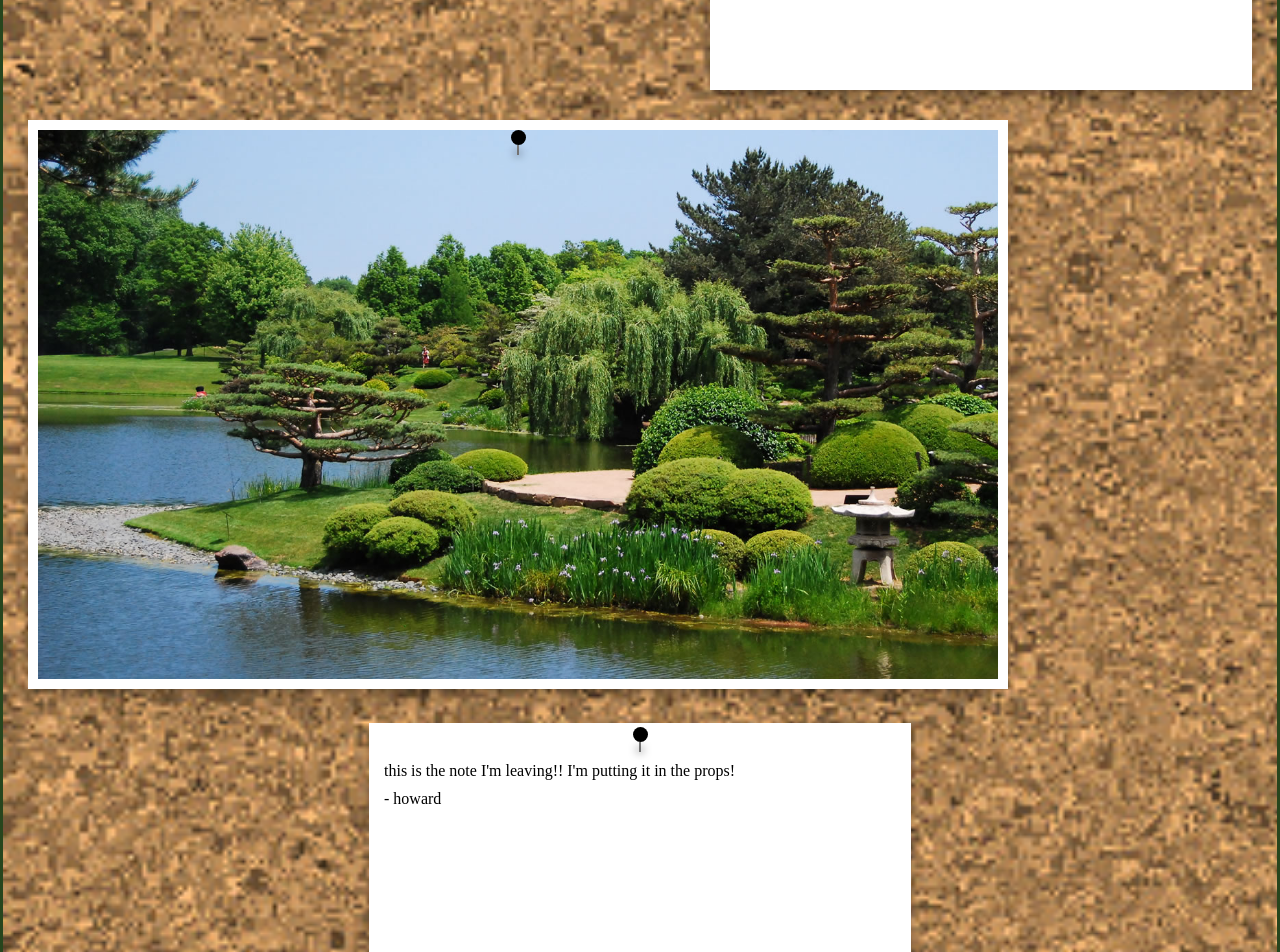
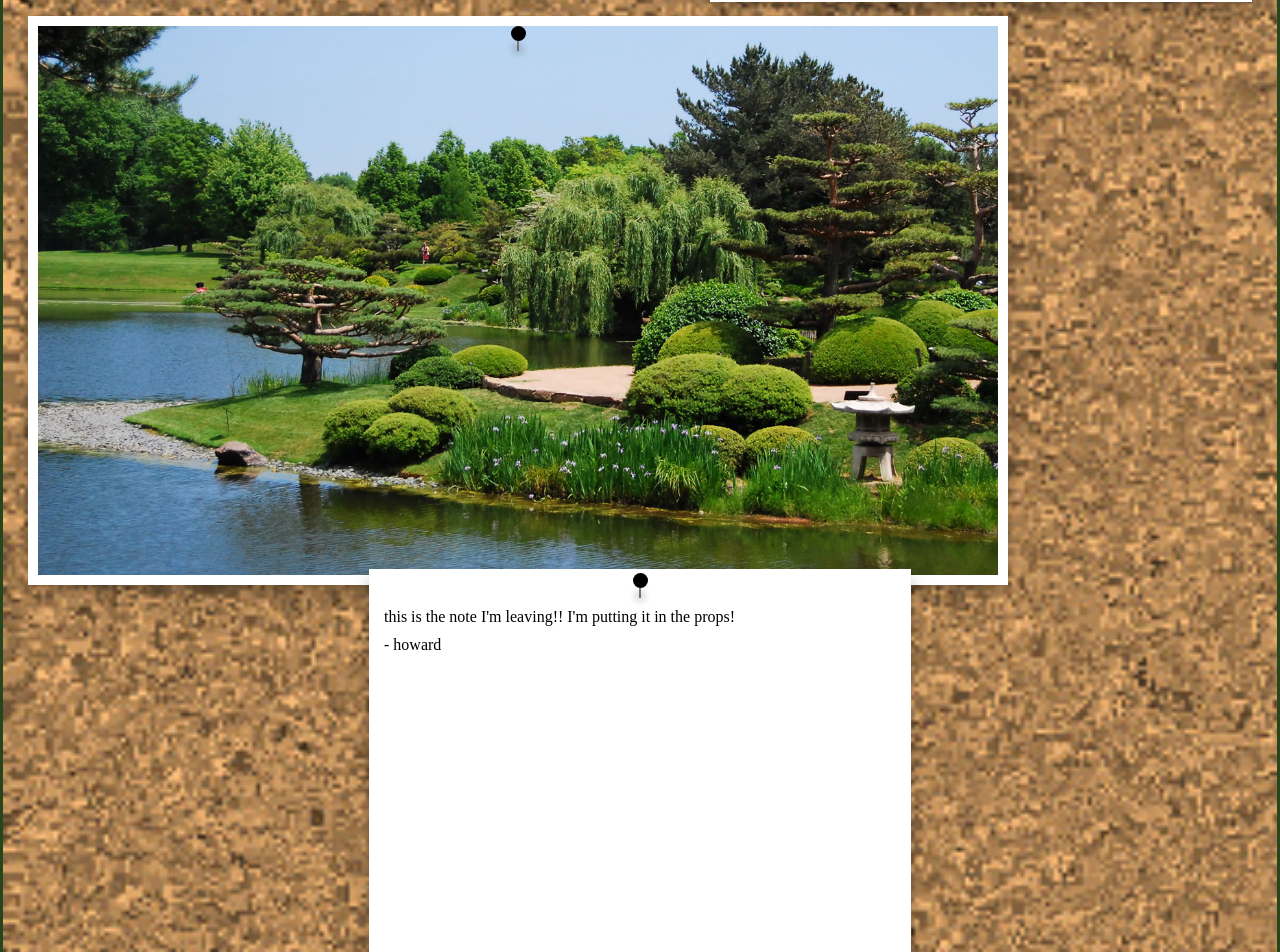
Before and after one commit to jmscshipp/birthday-board, a Next.js app: page / in a window 1280 px wide. Shown: the part 1080-2032 px from the top of the page. Built offline with nearby package versions, Linux system fonts and the light colour scheme.

Commit message:
random vertical margin

```diff
--- a/src/app/page.tsx
+++ b/src/app/page.tsx
@@ -7,60 +7,69 @@ type NoteData = {
     color: string;
     message: string;
     sender: string;
+    margin: number;
 };
 
 type PictureData = {
     kind: 'picture';
     image: string;
     sender: string;
+    margin: number;
 };
 
 type BoardItem = NoteData | PictureData;
 
-export default function Home() {
 const testData: BoardItem[] = [
     {
         kind: 'note',
         color: 'black',
         message: "this is the note I'm leaving!! I'm putting it in the props!",
         sender: 'howard',
+        margin: Math.random() * -60,
     },
     {
         kind: 'note',
         color: 'black',
         message: "this is the note I'm leaving!! I'm putting it in the props!",
         sender: 'howard',
+        margin: Math.random() * -60,
     },
     {
         kind: 'picture',
         image: '/images/botanic-garden-horizontal.jpg',
         sender: 'howard',
+        margin: Math.random() * -60,
     },
     {
         kind: 'note',
         color: 'black',
         message: "this is the note I'm leaving!! I'm putting it in the props!",
         sender: 'howard',
+        margin: Math.random() * -60,
     },
     {
         kind: 'note',
         color: 'black',
         message: "this is the note I'm leaving!! I'm putting it in the props!",
         sender: 'howard',
+        margin: Math.random() * -60,
     },
     {
         kind: 'note',
         color: 'black',
         message: "this is the note I'm leaving!! I'm putting it in the props!",
         sender: 'howard',
+        margin: Math.random() * -60,
     },
     {
         kind: 'picture',
         image: '/images/botanic-garden-vertical.jpg',
         sender: 'howard',
+        margin: Math.random() * -60,
     },
 ];
 
+export default function Home() {
     return (
         <div className={styles.page}>
             <div className={styles.title}>
@@ -69,7 +78,14 @@ export default function Home() {
             <div>
                 {testData.map((note, index) => {
                     if (note.kind === 'picture') {
-                        return <Picture key={index} image={note.image} sender={note.sender} />;
+                        return (
+                            <Picture
+                                key={index}
+                                image={note.image}
+                                sender={note.sender}
+                                margin={note.margin}
+                            />
+                        );
                     } else if (note.kind === 'note') {
                         return (
                             <Note
@@ -80,6 +96,7 @@ export default function Home() {
                                 placement={
                                     index % 3 == 0 ? 'center' : index % 2 == 0 ? 'left' : 'right'
                                 }
+                                margin={note.margin}
                             ></Note>
                         );
                     }
--- a/src/components/Note/Note.tsx
+++ b/src/components/Note/Note.tsx
@@ -6,9 +6,10 @@ export type NoteProps = {
     message: string;
     sender: string;
     placement: string;
+    margin: number;
 };
 
-export default function Note({ color, message, sender, placement }: NoteProps) {
+export default function Note({ color, message, sender, placement, margin }: NoteProps) {
     const headColor = {
         backgroundColor: color,
     };
@@ -20,7 +21,7 @@ export default function Note({ color, message, sender, placement }: NoteProps) {
     };
 
     return (
-        <div className={getPlacementStyle()}>
+        <div style={{ marginTop: margin + 'px' }} className={getPlacementStyle()}>
             <div className={styles.container}>
                 <Pin color={color}></Pin>
                 <p className={styles.text}>{message}</p>
--- a/src/components/Picture/Picture.tsx
+++ b/src/components/Picture/Picture.tsx
@@ -4,11 +4,12 @@ import Pin from '../Pin/Pin';
 type PictureProps = {
     image: string;
     sender: string;
+    margin: number;
 };
 
-export default function Picture({ image, sender }: PictureProps) {
+export default function Picture({ image, sender, margin }: PictureProps) {
     return (
-        <div className={styles.container}>
+        <div style={{ marginTop: margin + 'px' }} className={styles.container}>
             <Pin color={'black'}></Pin>
             <img src={image} className={styles.image}></img>
         </div>
```
Lines whose indentation alone changed are shown as unchanged.
